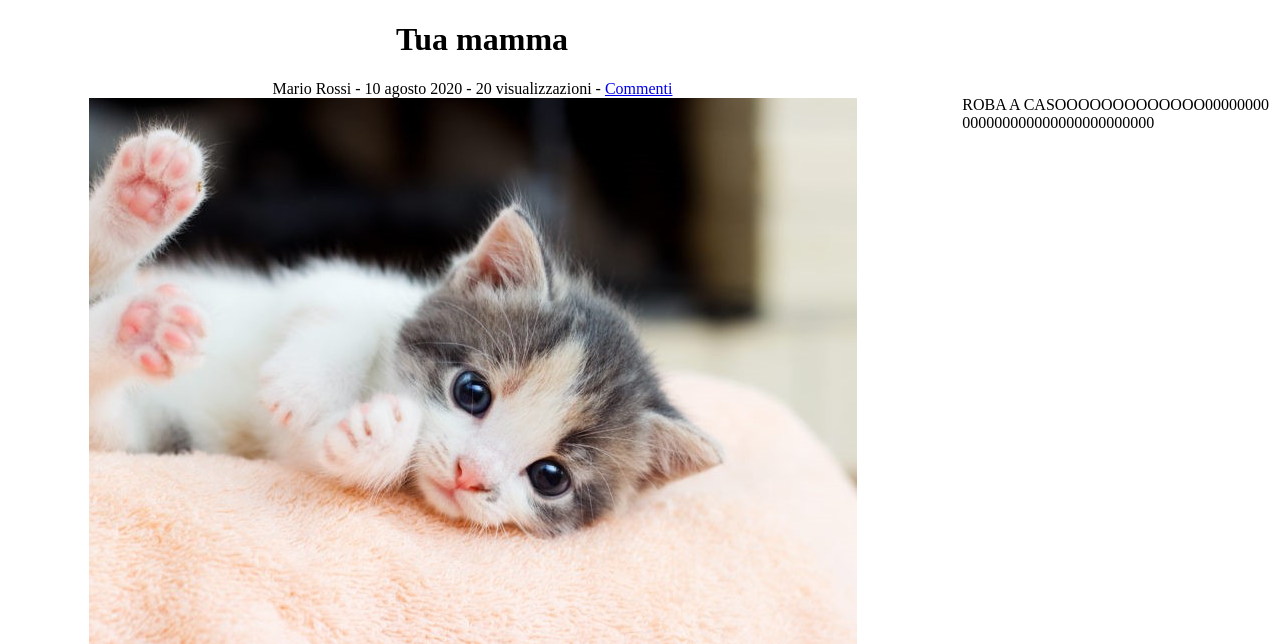
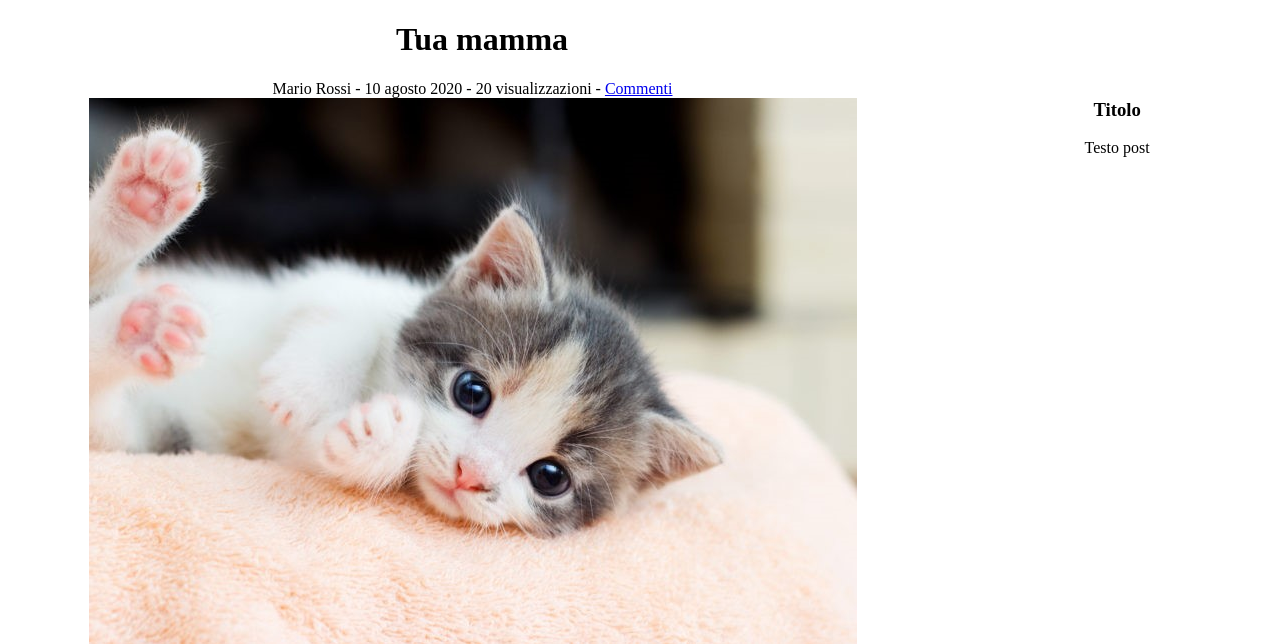
Before and after one commit to michelepapucci/database-course-project, a PHP site: page /post.php in a window 1280 px wide. Shown: the top 644 px of the page. Run offline with PHP 8.4, Linux system fonts and the light colour scheme.

Commit message:
struttura-html-finita-post

```diff
--- a/css/style.css
+++ b/css/style.css
@@ -17,7 +17,8 @@
 
 .destra {
     width: 25%;
-
+    text-align: center;
+    flex-direction: column;
 }
 
 .contenitore p {
--- a/post.php
+++ b/post.php
@@ -15,7 +15,7 @@
                 <span class = "visualizzazioni">20 visualizzazioni -</span>
                 <a href="#commenti">Commenti</a> <br/>
                 <img class = "immagine" src="img/1.jpg" alt="gattino">
-                <p>Tua mamma è una grandissima donna. "Lorem ipsum dolor sit amet, consectetur adipiscing elit,
+                <p class = "testo">Tua mamma è una grandissima donna. "Lorem ipsum dolor sit amet, consectetur adipiscing elit,
                     sed do eiusmod tempor incididunt ut labore et dolore magna aliqua.
                     Ut enim ad minim veniam, quis nostrud exercitation ullamco laboris nisi ut aliquip ex ea commodo consequat.
                     Duis aute irure dolor in reprehenderit in voluptate velit esse cillum dolore eu fugiat nulla pariatur.
@@ -40,7 +40,10 @@
             </div>
         </div>
         <div class = "destra">
-            <p>ROBA A CASOOOOOOOOOOOOO00000000000000000000000000000000</p>
+            <div class = "post_recenti">
+                <h3>Titolo</h3>
+                <p class = "testo">Testo post</p>
+            </div>
         </div>
     </div>
 </body><?php
```
